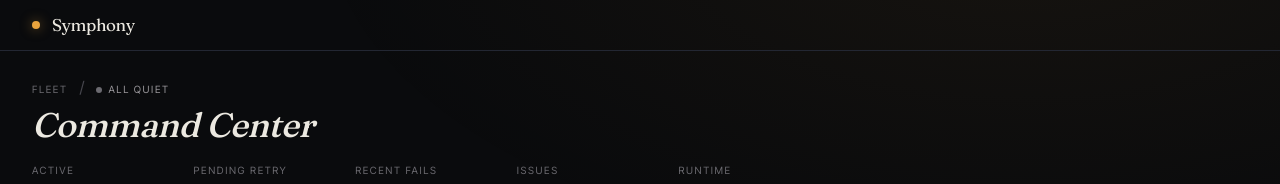
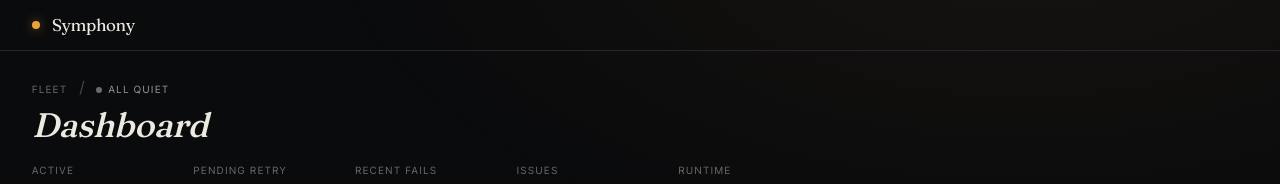
Before and after one commit to anantjain-xyz/symphony-ts, a Next.js app in the folder apps/dashboard/: page / in a window 1280 px wide. Shown: the top 184 px of the page. Built offline with nearby package versions, Linux system fonts and the light colour scheme; no server answers; the database is empty.

Commit message:
Change home page heading to Dashboard

```diff
--- a/apps/dashboard/src/app/page.tsx
+++ b/apps/dashboard/src/app/page.tsx
@@ -98,7 +98,7 @@ export default async function FleetPage() {
           <FleetStateBadge allQuiet={allQuiet} runningCount={runningRows.length} />
         </div>
         <h1 className="font-display text-[34px] leading-[1.08] text-ink-0 tracking-[-0.01em] font-medium italic">
-          Command Center
+          Dashboard
         </h1>
         <div className="mt-5 grid grid-cols-2 sm:grid-cols-5 gap-x-10 gap-y-4 max-w-3xl">
           <KpiBlock
```
